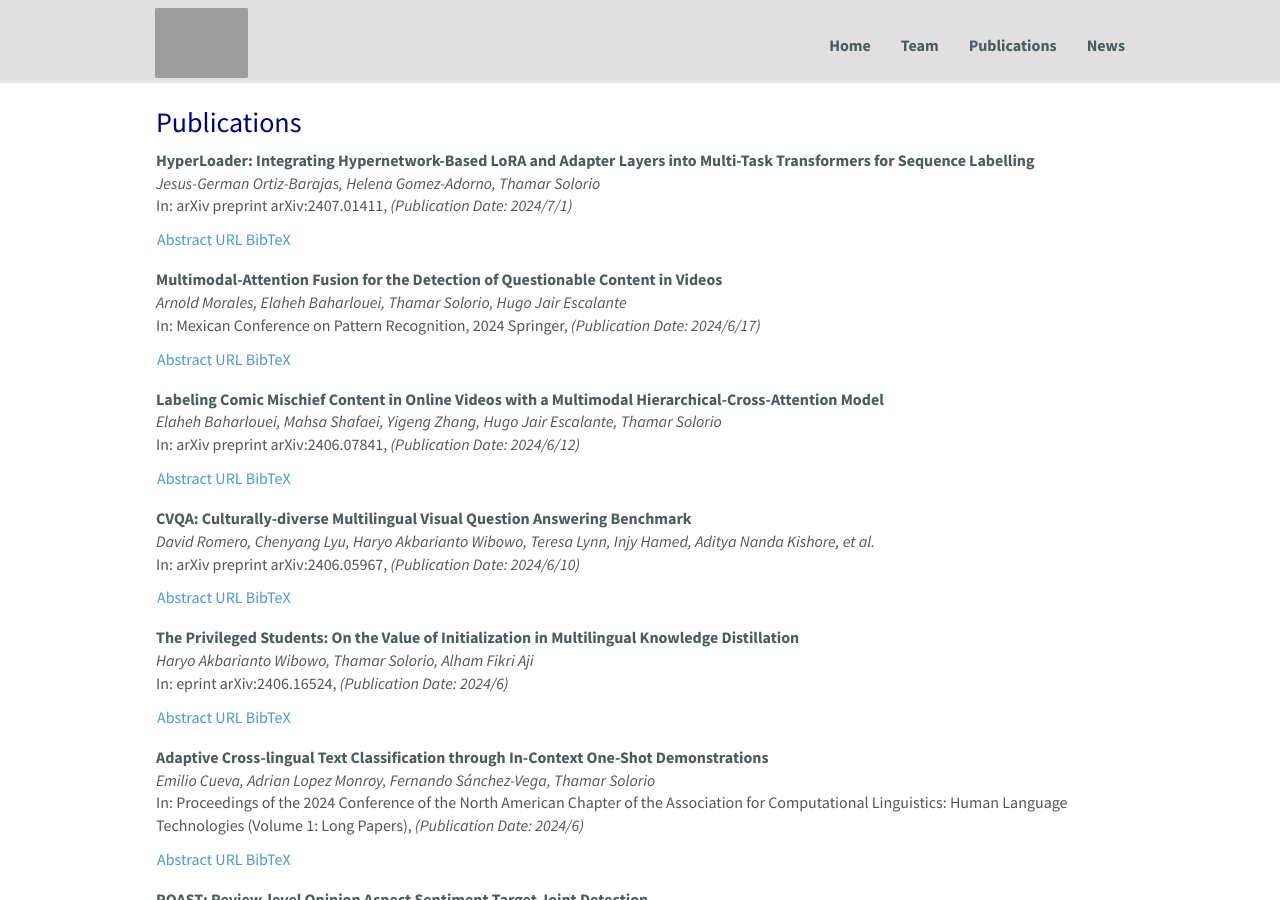
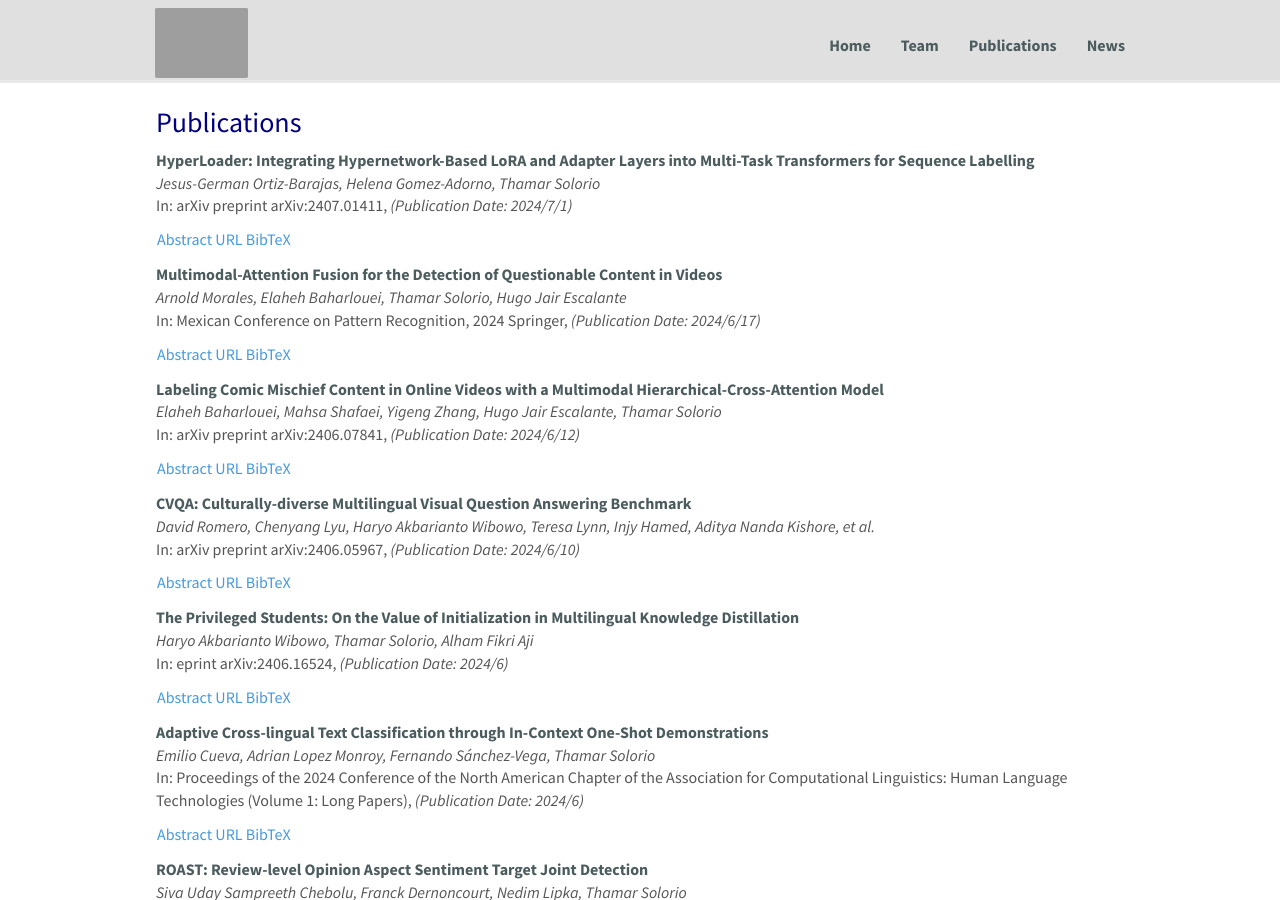
Before and after one commit to toqeerehsan/RiTUAL, a Jekyll site: the page built from _pages/publications.md, in a window 1280 px wide and 900 px high. Built offline with Jekyll 4.4.1, drawn with Linux system fonts in a browser that asks for light colours; nearby versions of some CDN libraries.

Commit message:
updated page(s)

```diff
--- a/_pages/publications.md
+++ b/_pages/publications.md
@@ -48,7 +48,7 @@ Jump to [Under Review Articles](#under-review-articles), [Patents](#patents), [L
   <span class="gray bold">{{ publi.title }}</span><br />
   <em>{{ publi.authors }} </em><br />
   In: {{publi.publisher}}, <i>(Publication Date: {{ publi.date }})</i>
-<div class="row" style="margin-bottom:6px;padding-bottom:0px">
+<div class="row" style="margin-bottom:1px;padding-bottom:0px">
   <div class="col-sm-12 clearfix">
   <a class="a" data-toggle="collapse" href="#abstract-{{ forloop.index }}" role="button" aria-expanded="false" aria-controls="abstract-{{ forloop.index }}">
   Abstract
```
